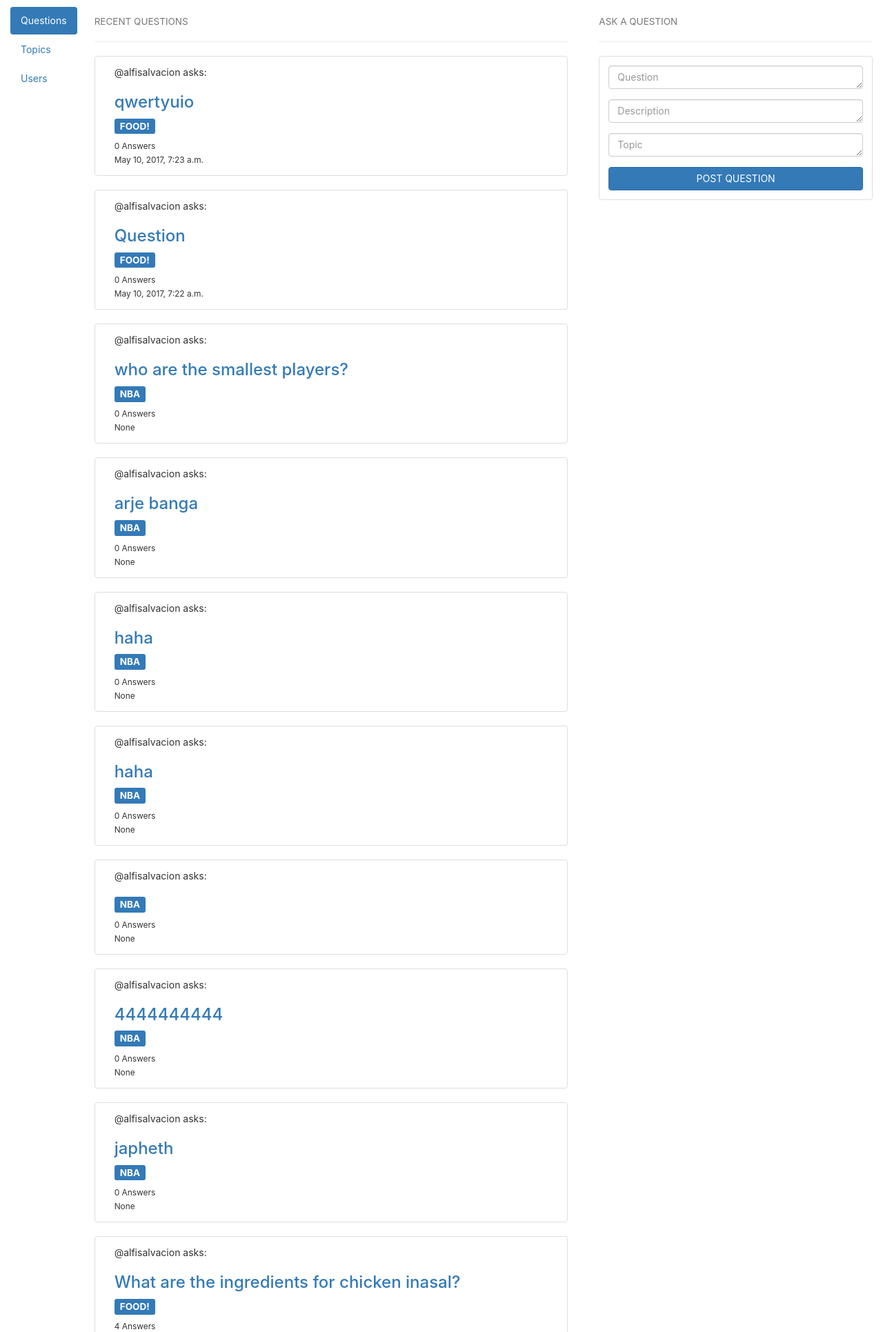
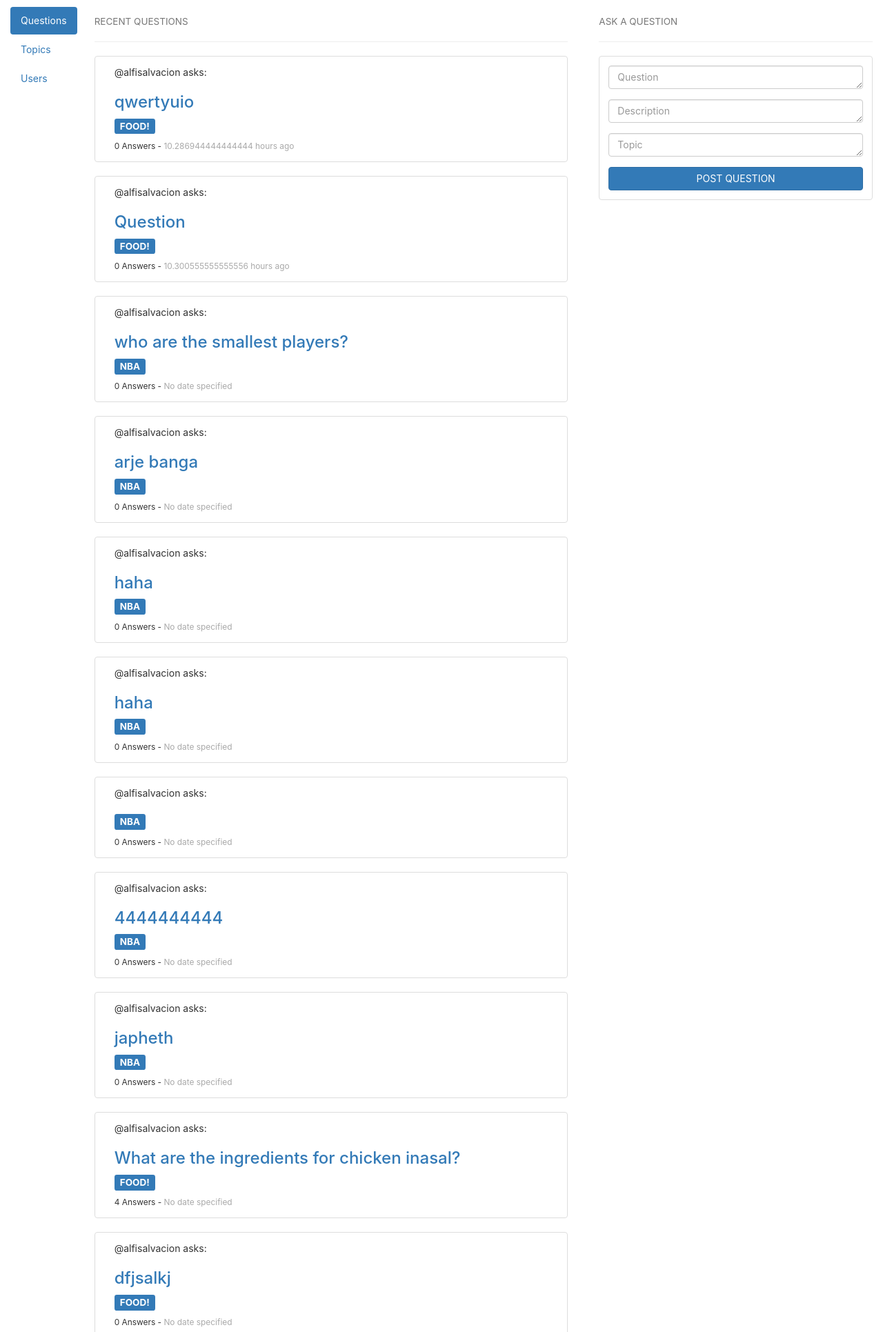
Before and after one commit to generil/listr, a Django app: page /questions/ in a window 1280 px wide. Shown: the part 50-1981 px from the top of the page at 69% size. Run offline with Django 3.2, Linux system fonts and the light colour scheme; data comes from the database, SQL or seed files in the repository; both versions use the stored data as it was after the commit; some libraries are stand-ins or nearby versions.

Commit message:
implemented the relative date for questions

```diff
--- a/questions/templates/questions_page.html
+++ b/questions/templates/questions_page.html
@@ -46,7 +46,7 @@
           <div class="row">
             <div class="col-lg-12">
               <h4><small>RECENT QUESTIONS</small></h4>
-              <hr> {% for question in questions %}
+              <hr> {% for question, date in questions %}
               <div class="thumbnail">
                 <div class="caption">
                   <div class="container-fluid">
@@ -55,8 +55,7 @@
                         <p> {{question.questioner.first_name}} {{ question.questioner.last_name}} @{{question.questioner}} asks:</p>
                         <h3><a href="/questions/{{question.id}}">{{question.question}}</a></h3>
                         <h4><span class="label label-primary"><a href="/topics/{{question.topic.id}}" class="topic-btn"> {{question.topic}} </a></span></h4>
-                        <small> {{question.ans_count}} Answers</small><br>
-                        <small> {{question.question_date}}</small>
+                        <small> {{question.ans_count}} Answers - <span style="color:darkgray">{{date}}</span></small><br>
                       </div>
                     </div>
                   </div>
--- a/questions/views.py
+++ b/questions/views.py
@@ -122,13 +122,19 @@ def questions(request):
 	for question in questions_list:
 		ans = Answer.objects.filter(question = question).count()
 		question.ans_count = ans
+
 	for item in questions_list:
 		if isinstance(item.question_date, datetime):
-			print prettydate(item.question_date)
+			tmp = prettydate(item.question_date)
 		else:
-			print "No date specified"
+			tmp = "No date specified"
+
+		date_relative.append(tmp)
+
+	zipped_data = zip(questions_list, date_relative)
+
 	context = {
-		'questions': questions_list
+		'questions': zipped_data
 	}
 	return render(request, 'questions_page.html', context)
 
```
Also changed, not shown: db.sqlite3.
